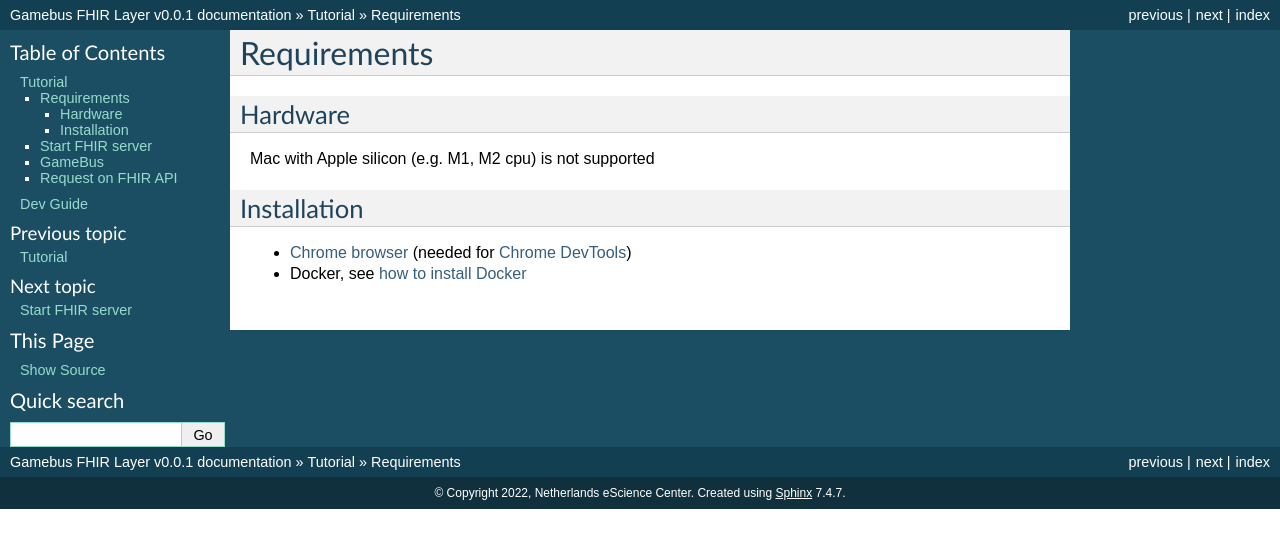
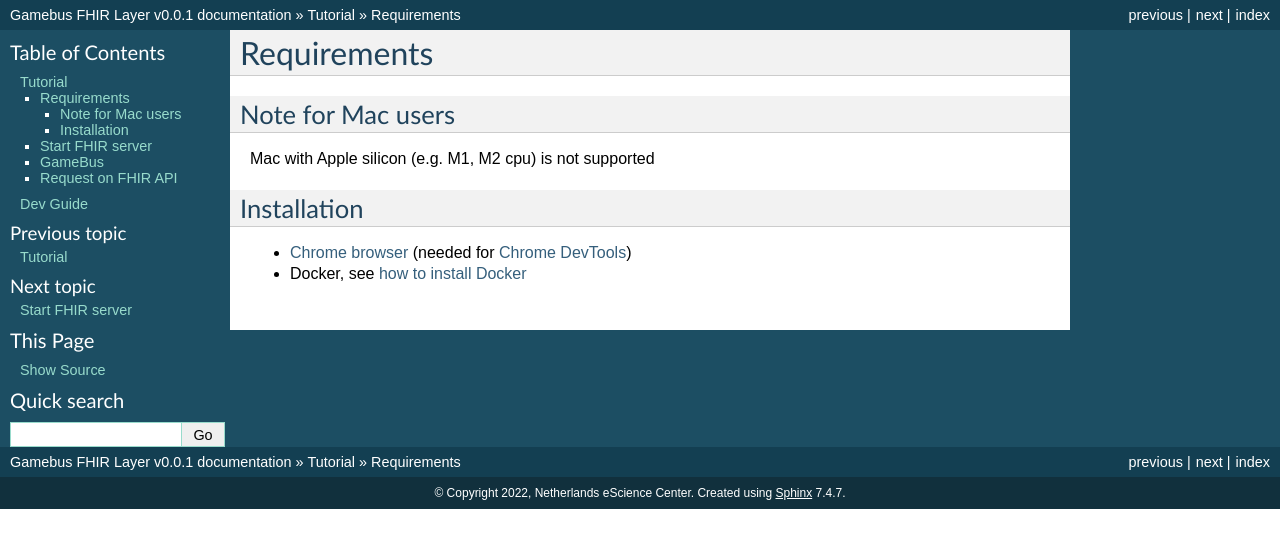
Before and after one commit to nwo-strap/gamebus-fhir-layer, a Sphinx documentation site: the page built from docs/source/tutorial1_install.rst, in a window 1280 px wide. Shown: the top 548 px of the page. Built offline with Sphinx 7.4.7, drawn with Linux system fonts in a browser that asks for light colours.

Commit message:
Update docs/source/tutorial1_install.rst
Co-authored-by: dsmits <djura.smits@gmail.com>

```diff
--- a/docs/source/tutorial1_install.rst
+++ b/docs/source/tutorial1_install.rst
@@ -1,7 +1,7 @@
 Requirements
 ============
 
-Hardware
+Note for Mac users
 --------
 
 Mac with Apple silicon (e.g. M1, M2 cpu) is not supported
```
